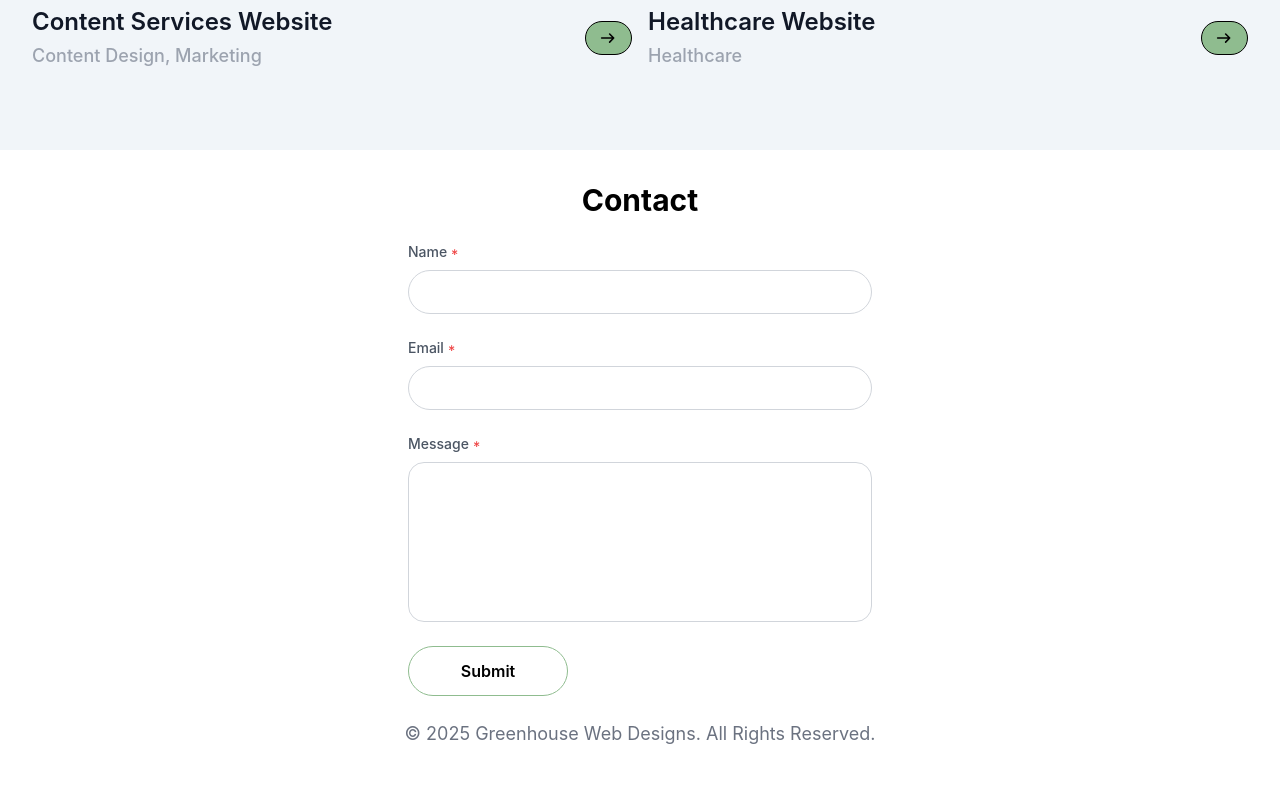
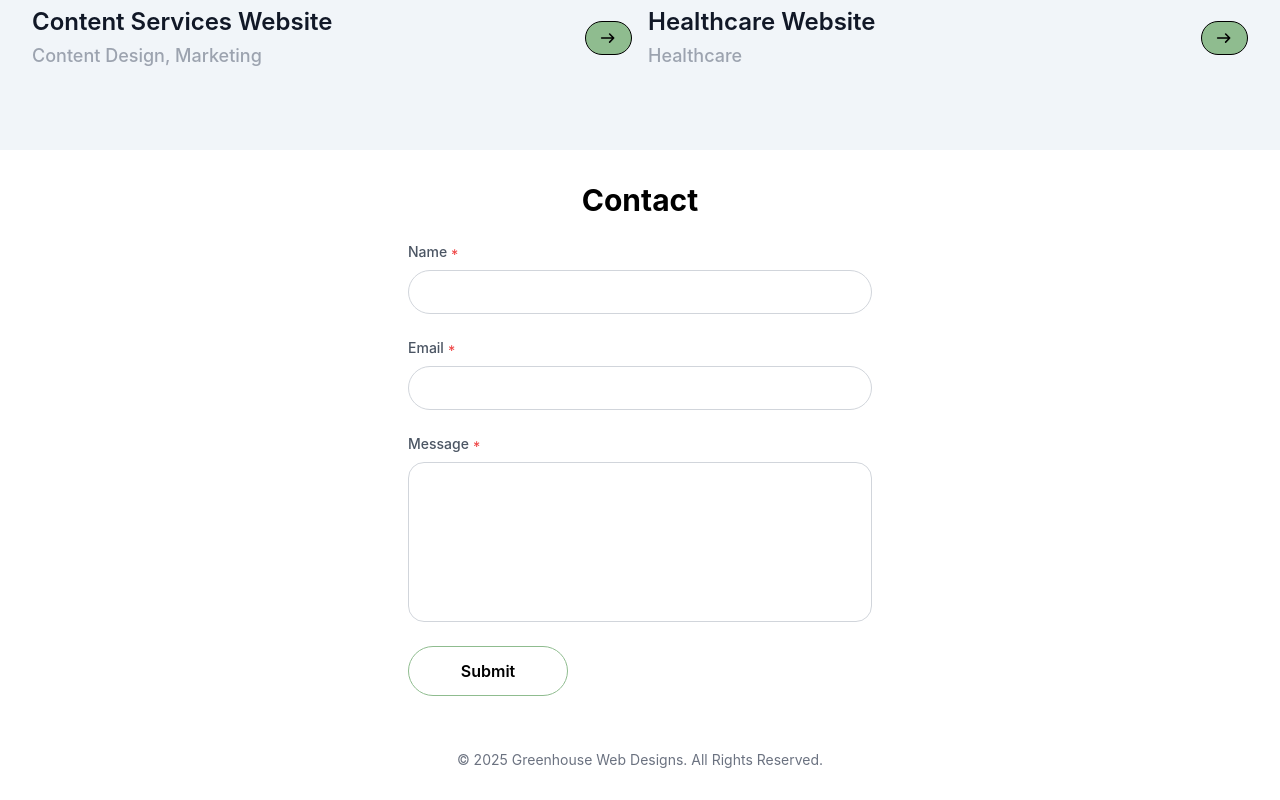
Before and after one commit to jacobadam/jacobadamdeveloper, a React (Create React App) app: page / in a window 1280 px wide. Shown: the part 2951-3751 px from the top of the page. Built offline with nearby package versions, Linux system fonts and the light colour scheme.

Commit message:
update footer

```diff
--- a/src/Footer.jsx
+++ b/src/Footer.jsx
@@ -1,15 +1,16 @@
 import React from "react";
 
 export default function Footer() {
+  const currentYear = new Date().getFullYear();
+  const companyName = "Greenhouse Web Designs";
+
   return (
-    <footer className="w-full bg-transparent min-h-[80px]">
-      <div className="w-full">
-        <div className="mx-auto max-w-7xl px-4 sm:px-6 lg:px-8">
-          <div className="max-w-3xl mx-auto">
-            <span className="text-lg text-gray-500 text-center block pb-4">
-              © 2025 Greenhouse Web Designs. All Rights Reserved.
-            </span>
-          </div>
+    <footer className="w-full bg-transparent min-h-[80px] py-4 flex items-center justify-center">
+      <div className="mx-auto max-w-7xl px-4 sm:px-6 lg:px-8">
+        <div className="max-w-3xl mx-auto text-center">
+          <span className="text-sm text-gray-500 block">
+            © {currentYear} {companyName}. All Rights Reserved.
+          </span>
         </div>
       </div>
     </footer>
```
